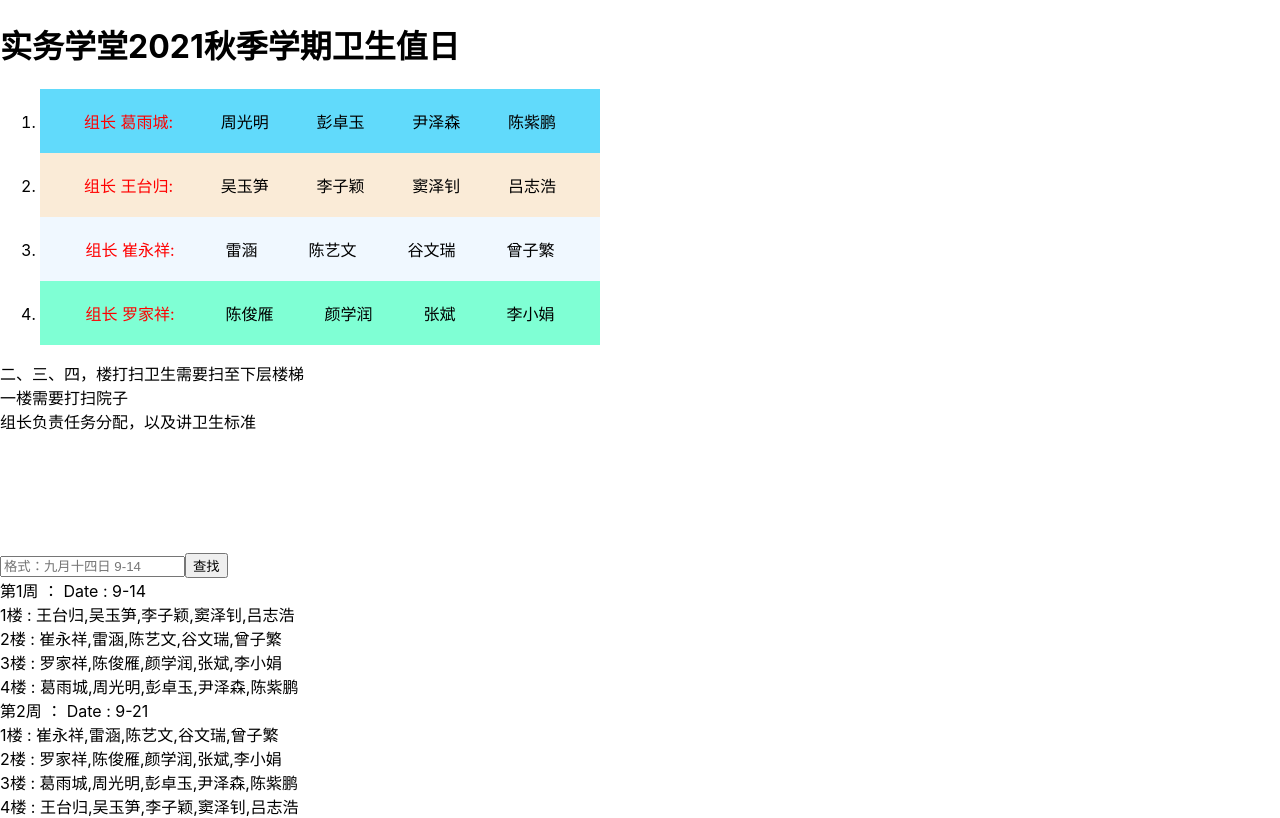
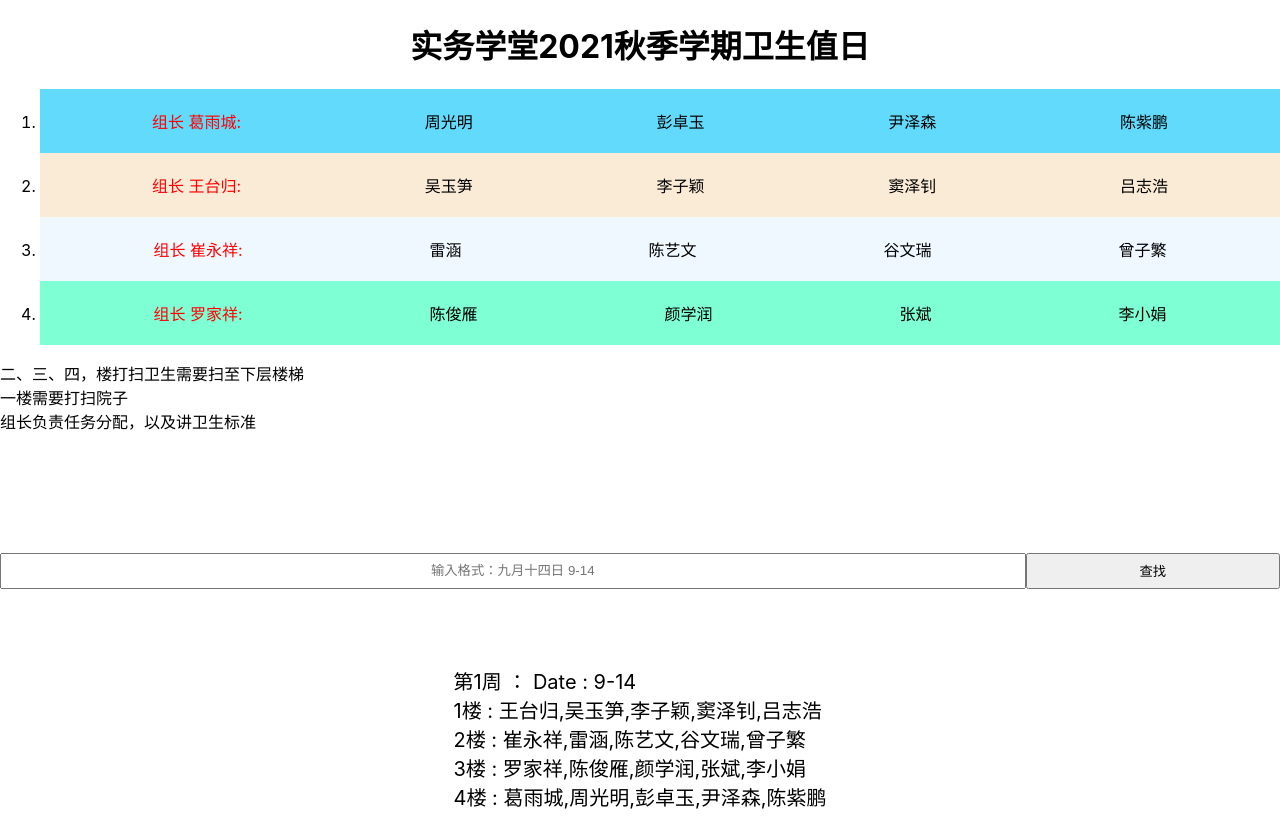
Before and after one commit to chenjunyan1/Hygiene, a React (Create React App) app in the folder value/: page / in a window 1280 px wide. Shown: the top 818 px of the page. Built offline with nearby package versions, Linux system fonts and the light colour scheme.

Commit message:
修改了输入日期格式错误的bug，并美化了界面

```diff
--- a/value/src/App.css
+++ b/value/src/App.css
@@ -6,6 +6,10 @@
   height: 40vmin;
   pointer-events: none;
 }
+h1{
+  text-align: center;
+}
+
 .member{
   display: flex;
   flex-wrap: wrap;
@@ -28,10 +32,32 @@ ol>li:nth-child(4){
   background: aquamarine;
 }
 .list{
-  width: 600px;
+  /* width: 600px; */
 
 }
-
+.Input_chazhao{
+  display: flex;
+  width: 100%;
+}
+.Input_chazhao>input:first-child{
+  height: 30px;
+  text-align: center;
+  width: 80%;
+}
+.Input_chazhao>input:nth-child(2){
+  height: 36px;
+  width: 20%;
+}
+.lun{
+  width: 100%;
+  height: 300px;
+  font-size: 20px;
+  display: flex;
+  flex-direction: column;
+  justify-content: center;
+  align-content: center;
+  flex-wrap: wrap;
+}
 @media (prefers-reduced-motion: no-preference) {
   .App-logo {
     animation: App-logo-spin infinite 20s linear;
--- a/value/src/App.js
+++ b/value/src/App.js
@@ -28,7 +28,7 @@ class App extends Component {
   // 点击后
   handleSubmit(event) {
     event.preventDefault();
-    if (deta.indexOf(this.state.value)) {
+    if (deta.indexOf(this.state.value) != -1) {
       console.log("在本页面开始寻找ID:" + this.state.value)
       let anchorElement = document.getElementById(this.state.value);
       if (anchorElement) {
@@ -42,7 +42,7 @@ class App extends Component {
         value: ""
       })
     } else {
-      alert("格式错误或不存在")
+      alert("输入日期格式错误或不是本周二时间 " + "\n" + "输入格式：九月十四日 9-14")
     }
 
 
@@ -131,8 +131,8 @@ class App extends Component {
         <br /><br /><br /><br /><br /><br />
         <div>
           <form className="jilu" onSubmit={this.handleSubmit}>
-            <div>
-              <input className="shuru" value={this.state.value} onChange={this.handleChange} placeholder="格式：九月十四日 9-14" />
+            <div className="Input_chazhao">
+              <input className="shuru" value={this.state.value} onChange={this.handleChange} placeholder="输入格式：九月十四日 9-14" />
               <input className="tijiao" type="submit" value="查找" />
             </div>
           </form>
@@ -141,7 +141,7 @@ class App extends Component {
           {
             Object.keys(Rotation()).map((value, index) => {
               return (
-                <div key={index} id={deta[index]}>
+                <div key={index} className="lun" id={deta[index]}>
                   <div>
                     {"第" + (index + 1) + "周 ： Date : " + deta[index]}
                   </div>
```
